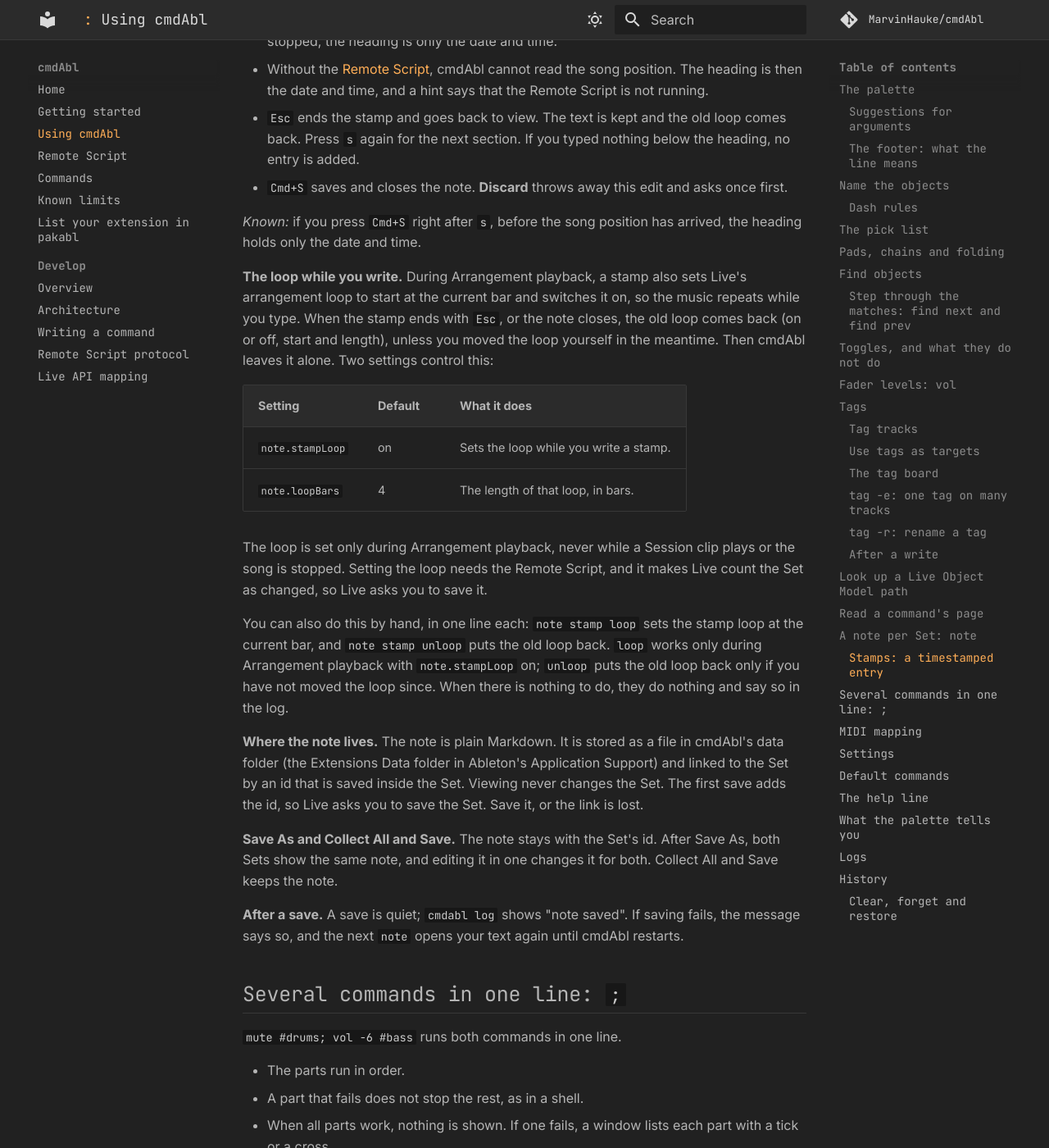
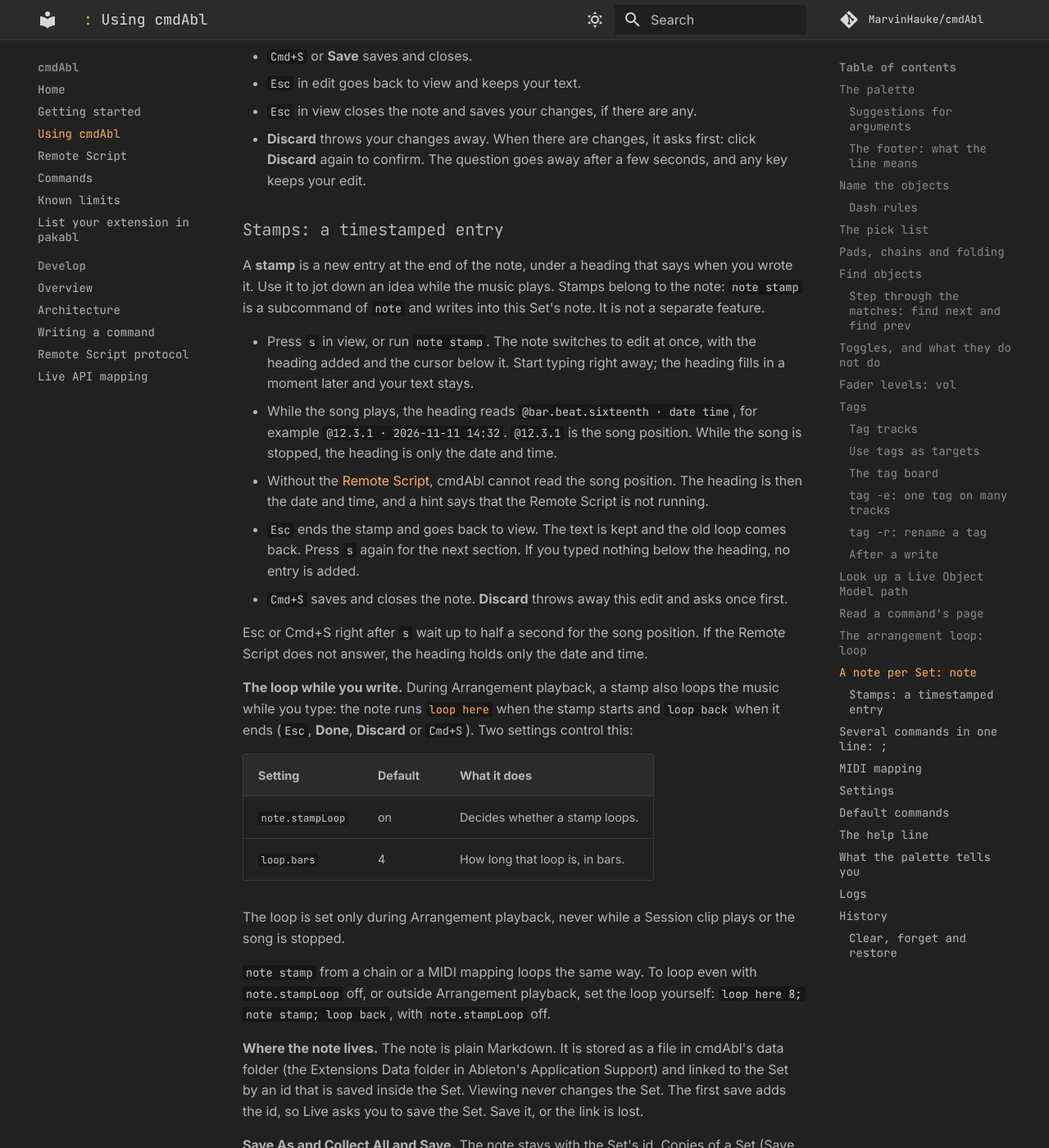
Before and after one commit to MarvinHauke/cmdAbl, an MkDocs documentation site: the page built from docs/using.md, in a window 1280 px wide and 1400 px high, scrolled down 23397 px. Shown: the whole window at 82% size. Built offline with MkDocs 1.6.1 and Material for MkDocs 9.7.7, drawn with Linux system fonts in a browser that asks for light colours; comment, search, counter and statistics services are not loaded; some of the changed text lies outside the part shown.

Commit message:
docs(using): loop module, stamp loop via loop here/back, shared note across Set copies
Co-Authored-By: Claude Sonnet 5.5 <noreply@anthropic.com>

```diff
--- a/docs/using.md
+++ b/docs/using.md
@@ -487,6 +487,24 @@ shows how cmdAbl's ports and Remote Script operations map to the Live Object Mod
 
 ![The man page for mute inside Live: the summary, usage, the settings line `mute config`, arguments and options, with Close and Open in browser buttons](assets/images/man-page.png)
 
+## The arrangement loop: `loop`
+
+`loop` controls Live's arrangement loop. It needs the [Remote Script](remote-script.md); without it the command stops
+with exit code 5.
+
+- `loop` shows the loop: on or off, start bar and length in bars.
+- `loop here [bars]` loops from the current bar, `bars` long, and switches the loop on. Without `bars` it uses the
+  setting `loop.bars` (default 4). It remembers the loop from before.
+- `loop on` and `loop off` switch the loop on or off.
+- `loop back` puts back the loop from before the last `loop here`. If someone moved the loop since, it leaves the loop
+  alone.
+
+If the loop would start after the end of the song, Live refuses; cmdAbl shows Live's reason (exit code 1). With nothing
+to restore, `loop back` does nothing.
+
+Bars follow the Set's current time signature. The loop write leaves no undo step, and Live counts the Set as changed, so
+it asks you to save.
+
 ## A note per Set: `note`
 
 `note` opens a note that belongs to the current Live Set, for things like a to-do list or a mix plan. It needs the
@@ -526,33 +544,29 @@ this Set's note. It is not a separate feature.
   for the next section. If you typed nothing below the heading, no entry is added.
 - `Cmd+S` saves and closes the note. **Discard** throws away this edit and asks once first.
 
-*Known:* if you press `Cmd+S` right after `s`, before the song position has arrived, the heading holds only the
-date and time.
+Esc or Cmd+S right after `s` wait up to half a second for the song position. If the Remote Script does not answer,
+the heading holds only the date and time.
 
-**The loop while you write.** During Arrangement playback, a stamp also sets Live's arrangement loop to start at the
-current bar and switches it on, so the music repeats while you type. When the stamp ends with `Esc`, or the note
-closes, the old loop comes back (on or off, start and length), unless you moved the loop yourself in the meantime.
-Then cmdAbl leaves it alone. Two settings control this:
+**The loop while you write.** During Arrangement playback, a stamp also loops the music while you type: the note
+runs [`loop here`](#the-arrangement-loop-loop) when the stamp starts and `loop back` when it ends (`Esc`, **Done**,
+**Discard** or `Cmd+S`). Two settings control this:
 
 | Setting | Default | What it does |
 | ------- | ------- | ------------ |
-| `note.stampLoop` | on | Sets the loop while you write a stamp. |
-| `note.loopBars` | 4 | The length of that loop, in bars. |
+| `note.stampLoop` | on | Decides whether a stamp loops. |
+| `loop.bars` | 4 | How long that loop is, in bars. |
 
-The loop is set only during Arrangement playback, never while a Session clip plays or the song is stopped. Setting
-the loop needs the Remote Script, and it makes Live count the Set as changed, so Live asks you to save it.
+The loop is set only during Arrangement playback, never while a Session clip plays or the song is stopped.
 
-You can also do this by hand, in one line each: `note stamp loop` sets the stamp loop at the current bar, and
-`note stamp unloop` puts the old loop back. `loop` works only during Arrangement playback with `note.stampLoop` on;
-`unloop` puts the old loop back only if you have not moved the loop since. When there is nothing to do, they do
-nothing and say so in the log.
+`note stamp` from a chain or a MIDI mapping loops the same way. To loop even with `note.stampLoop` off, or outside
+Arrangement playback, set the loop yourself: `loop here 8; note stamp; loop back`, with `note.stampLoop` off.
 
 **Where the note lives.** The note is plain Markdown. It is stored as a file in cmdAbl's data folder (the Extensions
 Data folder in Ableton's Application Support) and linked to the Set by an id that is saved inside the Set. Viewing
 never changes the Set. The first save adds the id, so Live asks you to save the Set. Save it, or the link is lost.
 
-**Save As and Collect All and Save.** The note stays with the Set's id. After Save As, both Sets show the same note,
-and editing it in one changes it for both. Collect All and Save keeps the note.
+**Save As and Collect All and Save.** The note stays with the Set's id. Copies of a Set (Save As, or a copied file)
+share one note, because the id lives in the Set: editing the note in one changes it for all. Collect All and Save keeps the note.
 
 **After a save.** A save is quiet; `cmdabl log` shows "note saved". If saving fails, the message says so, and the next
 `note` opens your text again until cmdAbl restarts.
```
